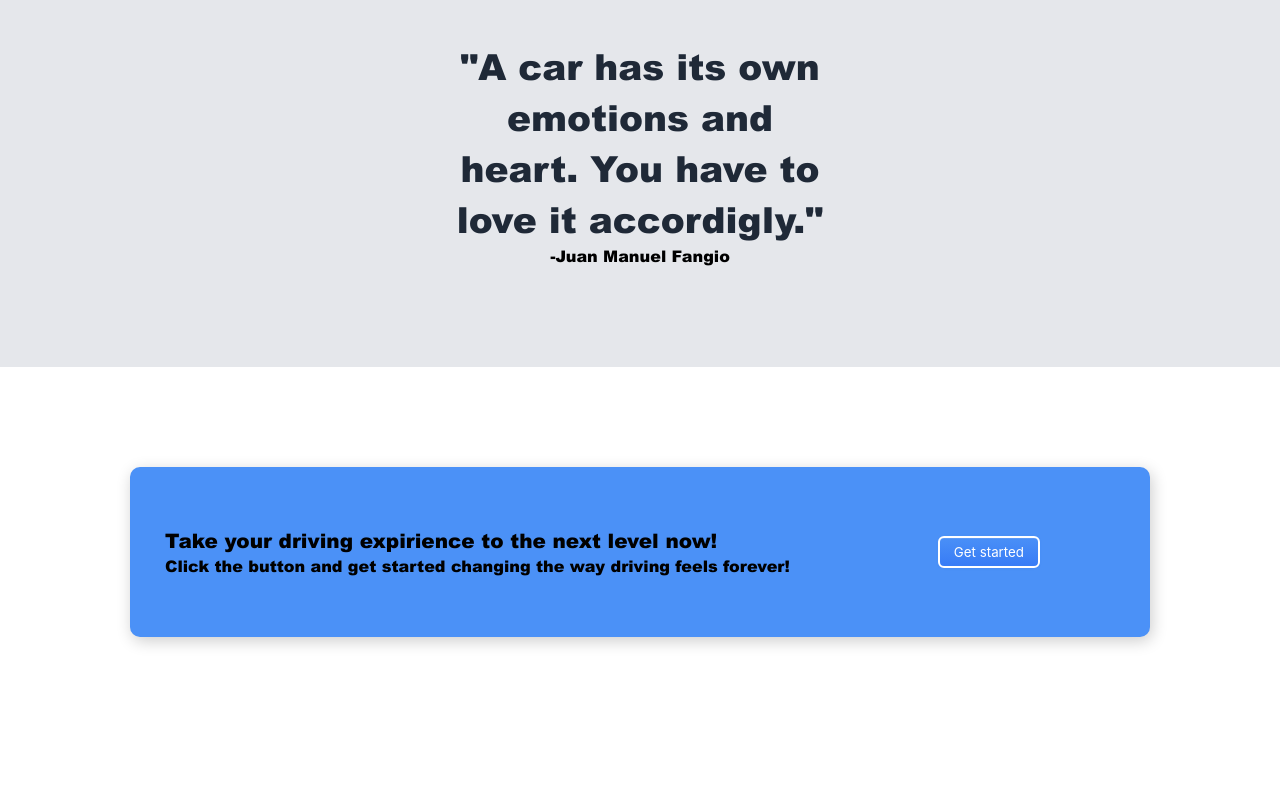
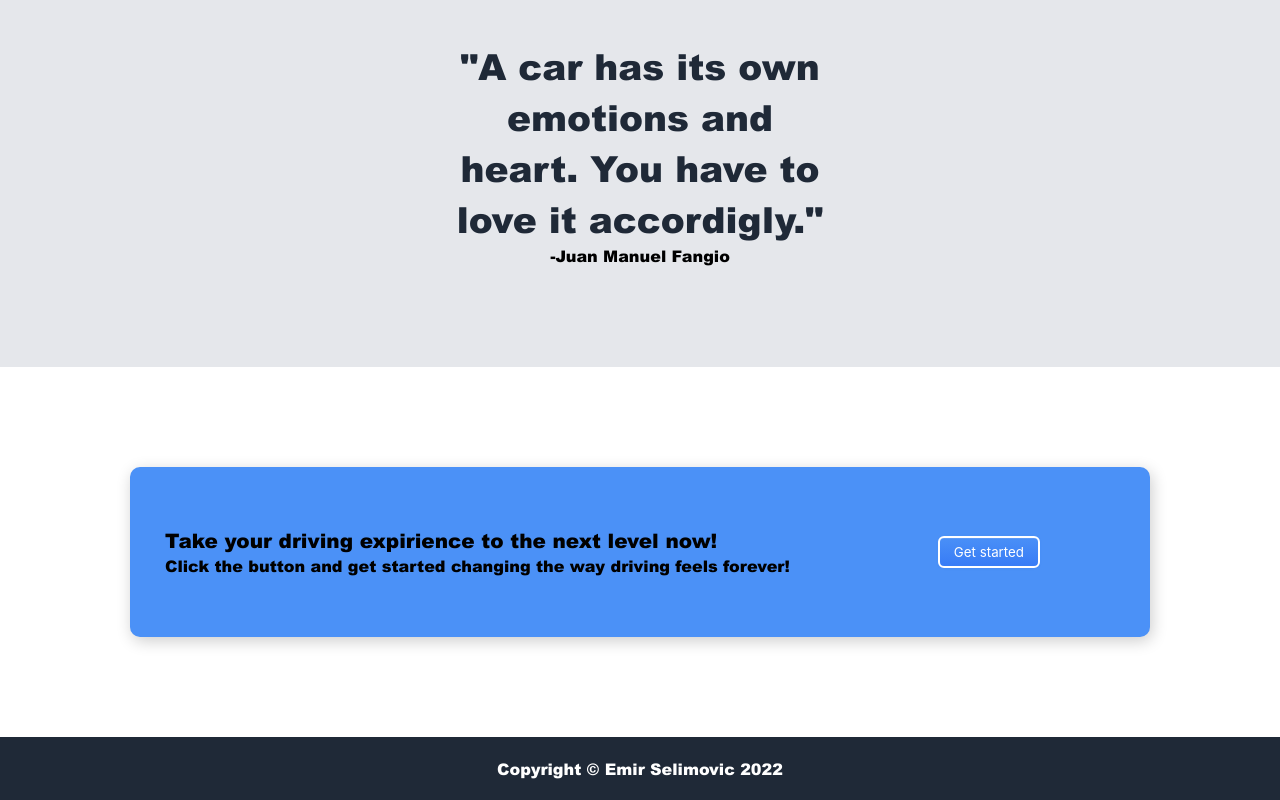
Before and after one commit to EmirSelimovic99/Project_Car, a plain HTML site: page index.html in a window 1280 px wide. Shown: the part 1244-2044 px from the top of the page. Before the commit the page ends 1981 px from the top, so only its background shows below. Drawn offline with Linux system fonts and the light colour scheme.

Commit message:
Adding Footer

```diff
--- a/index.html
+++ b/index.html
@@ -72,8 +72,9 @@
     </div>
 
             <!--############...Footer...####################-->
-
-
+    <div class="footer">
+        <div class="footer_text">Copyright &copy; Emir Selimovic 2022</div>
+    </div>
 
 </body>
 </html>
--- a/styles.css
+++ b/styles.css
@@ -200,3 +200,16 @@ h1{
     align-content: center;
     padding: 100px 0px;
 }
+
+/*#####################...Footer...###################*/
+.footer{
+    display: flex;
+    justify-content: center;
+    align-items: center;
+    padding: 20px 0px;
+    background-color: #1F2937;
+}
+
+.footer_text{
+    color:white;
+}
```
